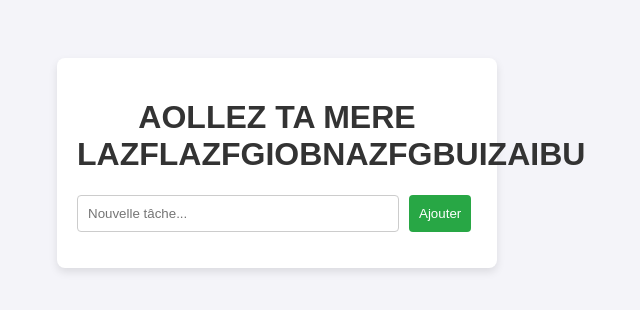
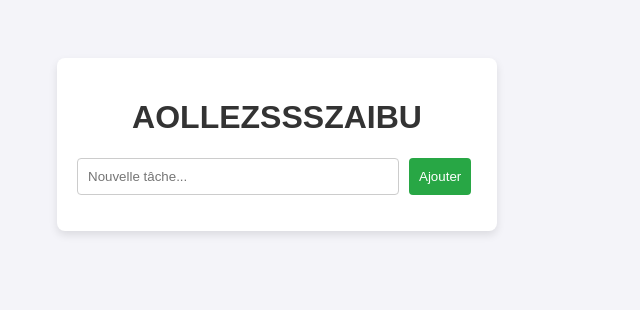
Before and after one commit to Mart1n-S/devOps_TodoList, a website: page public/index.html in a window 1280 px wide. Shown: the whole page, without its empty margins (363-1003 px from the left). Drawn offline with Linux system fonts and the light colour scheme; no server answers.

Commit message:
spt stp stpstpspt

```diff
--- a/public/index.html
+++ b/public/index.html
@@ -65,7 +65,7 @@
 
 <body>
     <div class="container">
-        <h1>AOLLEZ TA MERE LAZFLAZFGIOBNAZFGBUIZAIBU </h1>
+        <h1>AOLLEZSSSZAIBU </h1>
         <div style="display: flex; gap: 10px;">
             <input type="text" id="taskInput" placeholder="Nouvelle tâche...">
             <button id="addBtn">Ajouter</button>
```
